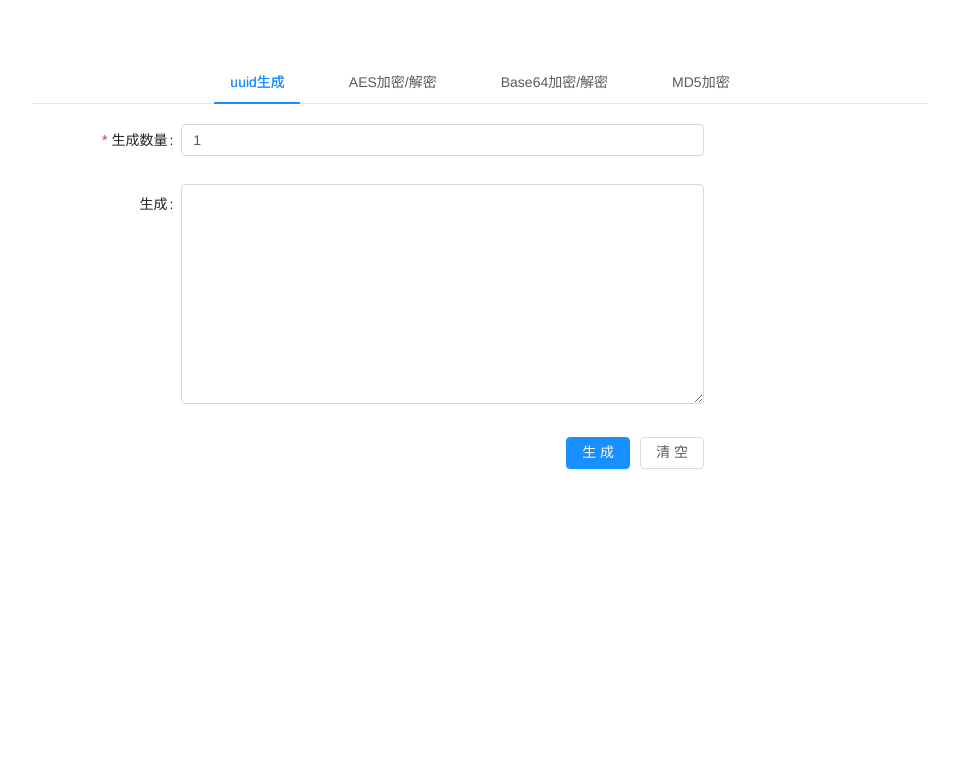
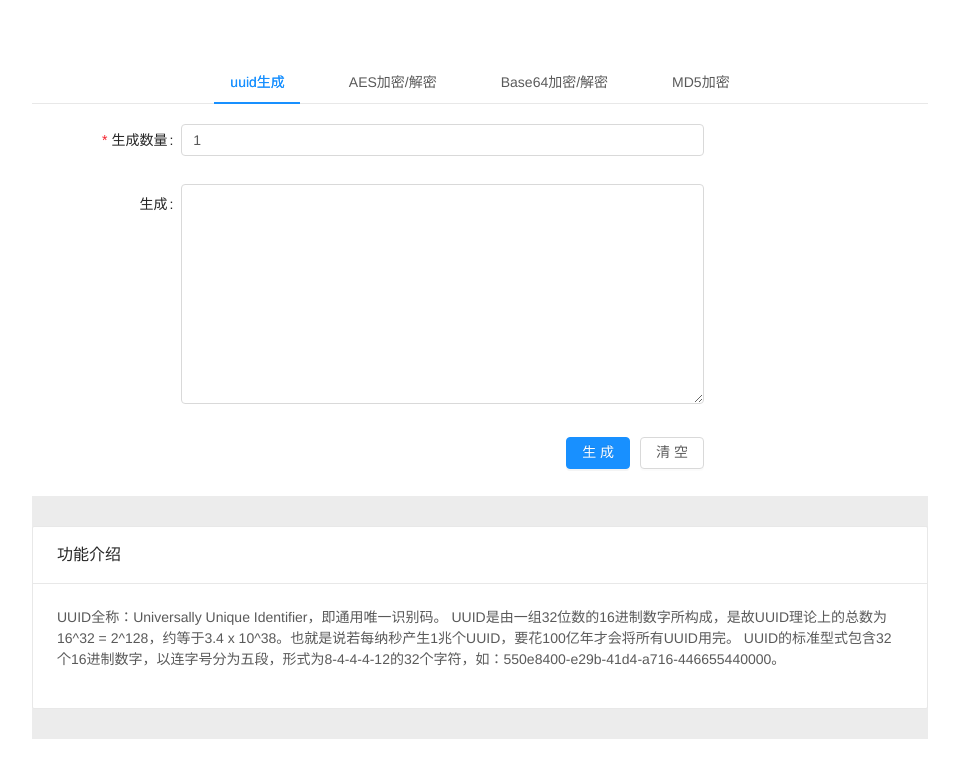
Before and after one commit to CarlDuFromChina/online-tool, a Vue app: page / in a window 1280 px wide. Shown: the top 778 px of the page, without its empty margins (160-1119 px from the left). Built offline with nearby package versions, Linux system fonts and the light colour scheme.

Commit message:
添加功能简介

```diff
--- a/src/components/aes.vue
+++ b/src/components/aes.vue
@@ -18,6 +18,16 @@
         清空
       </a-button>
     </a-form-model-item>
+    <div style="background:#ECECEC; padding:30px 0">
+      <a-card title="功能介绍">
+        <p>
+          AES,高级加密标准（英语：Advanced Encryption
+          Standard，缩写：AES），在密码学中又称Rijndael加密法，是美国联邦政府采用的一种区块加密标准。这个标准用来替代原先的DES，已经被多方分析且广为全世界所使用。
+          严格地说，AES和Rijndael加密法并不完全一样（虽然在实际应用中二者可以互换），因为Rijndael加密法可以支持更大范围的区块和密钥长度：AES的区块长度固定为128
+          比特，密钥长度则可以是128，192或256比特；而Rijndael使用的密钥和区块长度可以是32位的整数倍，以128位为下限，256比特为上限。包括AES-ECB,AES-CBC,AES-CTR,AES-OFB,AES-CFB
+        </p>
+      </a-card>
+    </div>
   </a-form-model>
 </template>
 
--- a/src/components/base64.vue
+++ b/src/components/base64.vue
@@ -15,6 +15,14 @@
         清空
       </a-button>
     </a-form-model-item>
+    <div style="background:#ECECEC; padding:30px 0">
+      <a-card title="功能介绍">
+        <p>
+          Base64编码要求把3个8位字节（3*8=24）转化为4个6位的字节（4*6=24），之后在6位的前面补两个0，形成8位一个字节的形式。
+          如果剩下的字符不足3个字节，则用0填充，输出字符使用‘=’，因此编码后输出的文本末尾可能会出现1或2个‘=’。为了保证所输出的编码位可读字符，Base64制定了一个编码表，以便进行统一转换。编码表的大小为2^6=64，这也是Base64名称的由来
+        </p>
+      </a-card>
+    </div>
   </a-form-model>
 </template>
 
--- a/src/components/md5.vue
+++ b/src/components/md5.vue
@@ -14,6 +14,16 @@
         清空
       </a-button>
     </a-form-model-item>
+    <div style="background:#ECECEC; padding:30px 0">
+      <a-card title="功能介绍">
+        <p>
+          MD5信息摘要算法（英语：MD5 Message-Digest Algorithm），一种被广泛使用的密码散列函数，可以产生出一个128位（16字节）的散列值（hash
+          value），用于确保信息传输完整一致。MD5由美国密码学家罗纳德·李维斯特（Ronald Linn
+          Rivest）设计，于1992年公开，用以取代MD4算法。这套算法的程序在 RFC 1321
+          标准中被加以规范。1996年后该算法被证实存在弱点，可以被加以破解，对于需要高度安全性的数据，专家一般建议改用其他算法，如SHA-2。2004年，证实MD5算法无法防止碰撞（collision），因此不适用于安全性认证，如SSL公开密钥认证或是数字签名等用途。
+        </p>
+      </a-card>
+    </div>
   </a-form-model>
 </template>
 
--- a/src/components/uuid.vue
+++ b/src/components/uuid.vue
@@ -14,6 +14,15 @@
         清空
       </a-button>
     </a-form-model-item>
+    <div style="background:#ECECEC; padding:30px 0">
+      <a-card title="功能介绍">
+        <p>
+          UUID全称：Universally Unique Identifier，即通用唯一识别码。 UUID是由一组32位数的16进制数字所构成，是故UUID理论上的总数为16^32 =
+          2^128，约等于3.4 x 10^38。也就是说若每纳秒产生1兆个UUID，要花100亿年才会将所有UUID用完。
+          UUID的标准型式包含32个16进制数字，以连字号分为五段，形式为8-4-4-4-12的32个字符，如：550e8400-e29b-41d4-a716-446655440000。
+        </p>
+      </a-card>
+    </div>
   </a-form-model>
 </template>
 
```
